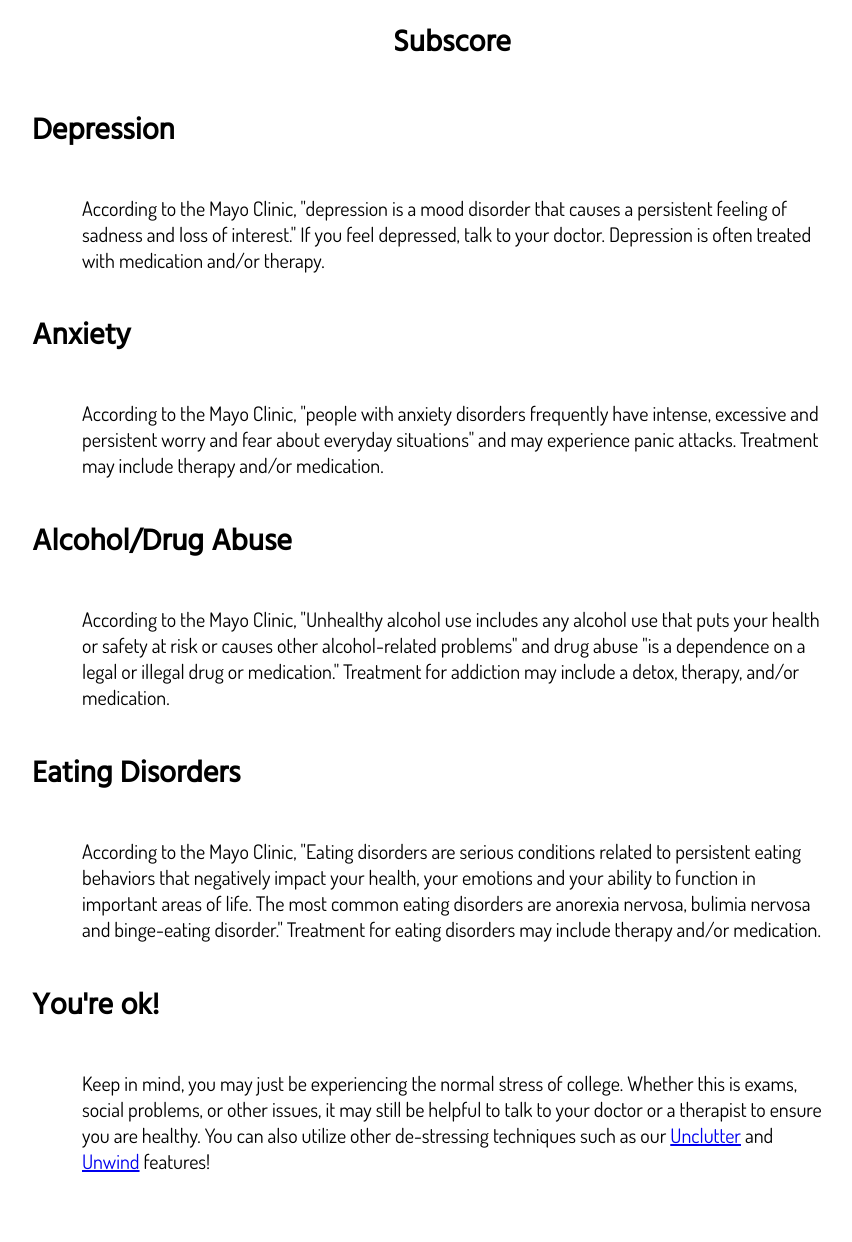
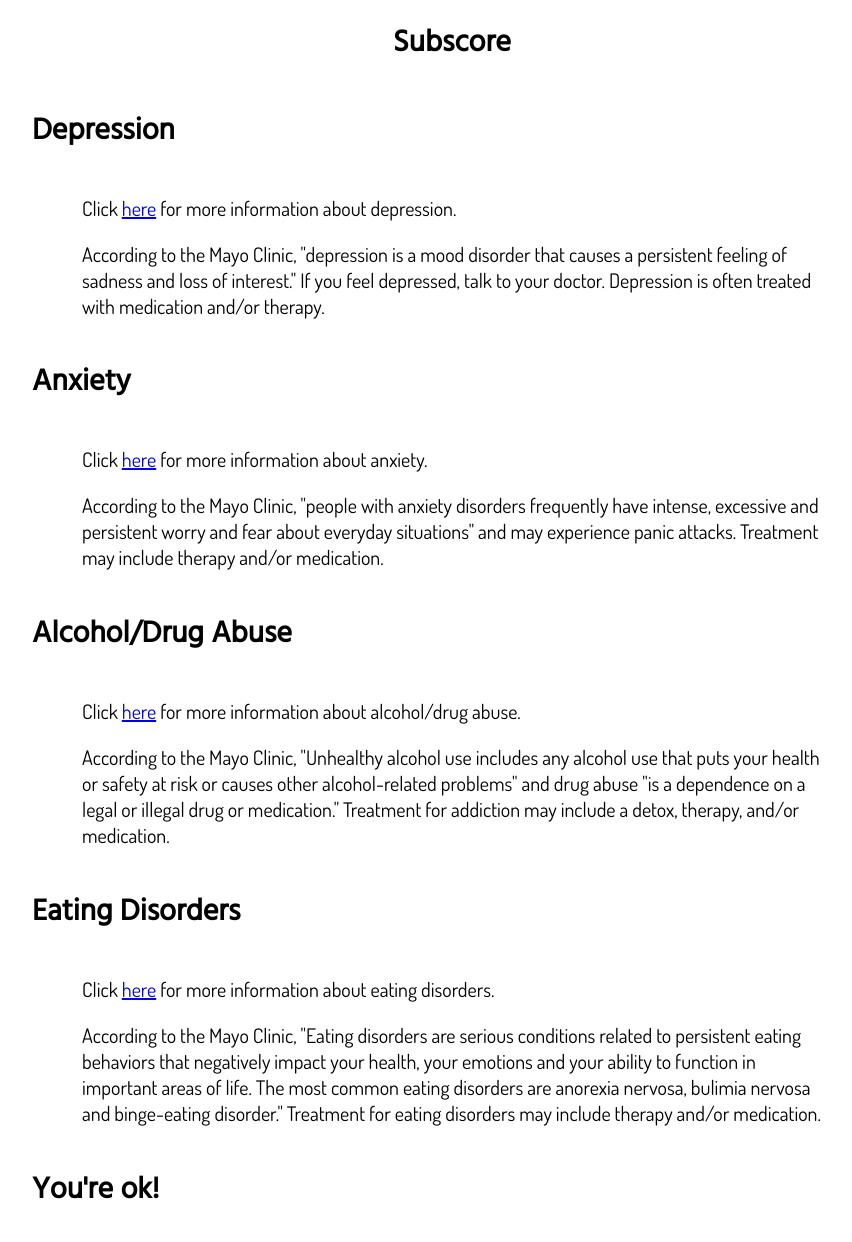
Before and after one commit to hanawahi/cssi_2017, a Python web app: template group-project/templates/submit.html in a window 1280 px wide. Shown: the part 421-1663 px from the top of the page, without its empty margins (188-1040 px from the left). Before the commit the page ends 1593 px from the top, so only its background shows below. Run offline with Jinja, Linux system fonts and the light colour scheme; the template is opened without the code that fills it, so the values that code supplies are empty.

Commit message:
Added links to resources

```diff
--- a/group-project/resources/aesthetic.css
+++ b/group-project/resources/aesthetic.css
@@ -188,9 +188,10 @@ margin-left: 400px;
 }
 
 .answers {
-font-family: 'Hind', sans-serif;
 /*padding-left: 385px;*/
-margin-left: 410px;
+margin-left: 430px;
+font-family: Dosis, sans-serif;
+font-size: 20px;
 }
 
 .left_angled{
--- a/group-project/templates/submit.html
+++ b/group-project/templates/submit.html
@@ -45,6 +45,8 @@
 
       <h4>Depression</h4>
 
+      <p class="disorder">Click <a href=depression>here</a> for more information about depression.</p>
+
       <p class="disorder">According to the Mayo Clinic, "depression is
          a mood disorder that causes a persistent feeling of sadness and loss of interest."
          If you feel depressed, talk to your doctor.
@@ -52,11 +54,15 @@
 
       <h4>Anxiety</h4>
 
+      <p class="disorder">Click <a href=anxious>here</a> for more information about anxiety.</p>
+
       <p class="disorder">According to the Mayo Clinic,
         "people with anxiety disorders frequently have intense, excessive and persistent worry and fear about everyday situations"
         and may experience panic attacks. Treatment may include therapy and/or medication.</p>
 
       <h4>Alcohol/Drug Abuse</h4>
+
+      <p class="disorder">Click <a href=drug_abuse>here</a> for more information about alcohol/drug abuse.</p>
 
       <p class="disorder">According to the Mayo Clinic,
         "Unhealthy alcohol use includes any alcohol use that puts your health or safety at risk or causes other alcohol-related problems"
@@ -65,6 +71,8 @@
         </p>
 
       <h4>Eating Disorders</h4>
+
+      <p class="disorder">Click <a href=eating_disorder>here</a> for more information about eating disorders.</p>
 
       <p class="disorder">According to the Mayo Clinic,
         "Eating disorders are serious conditions related to persistent eating behaviors
```
